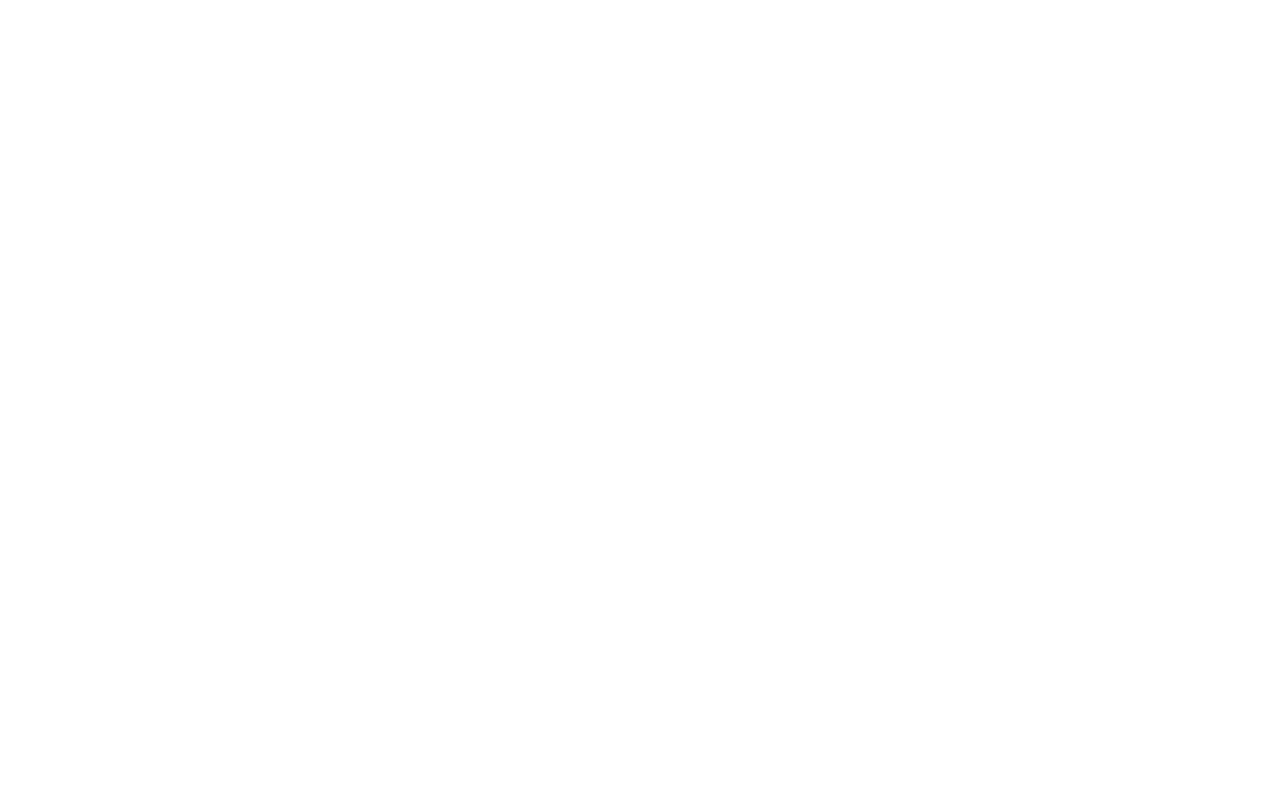
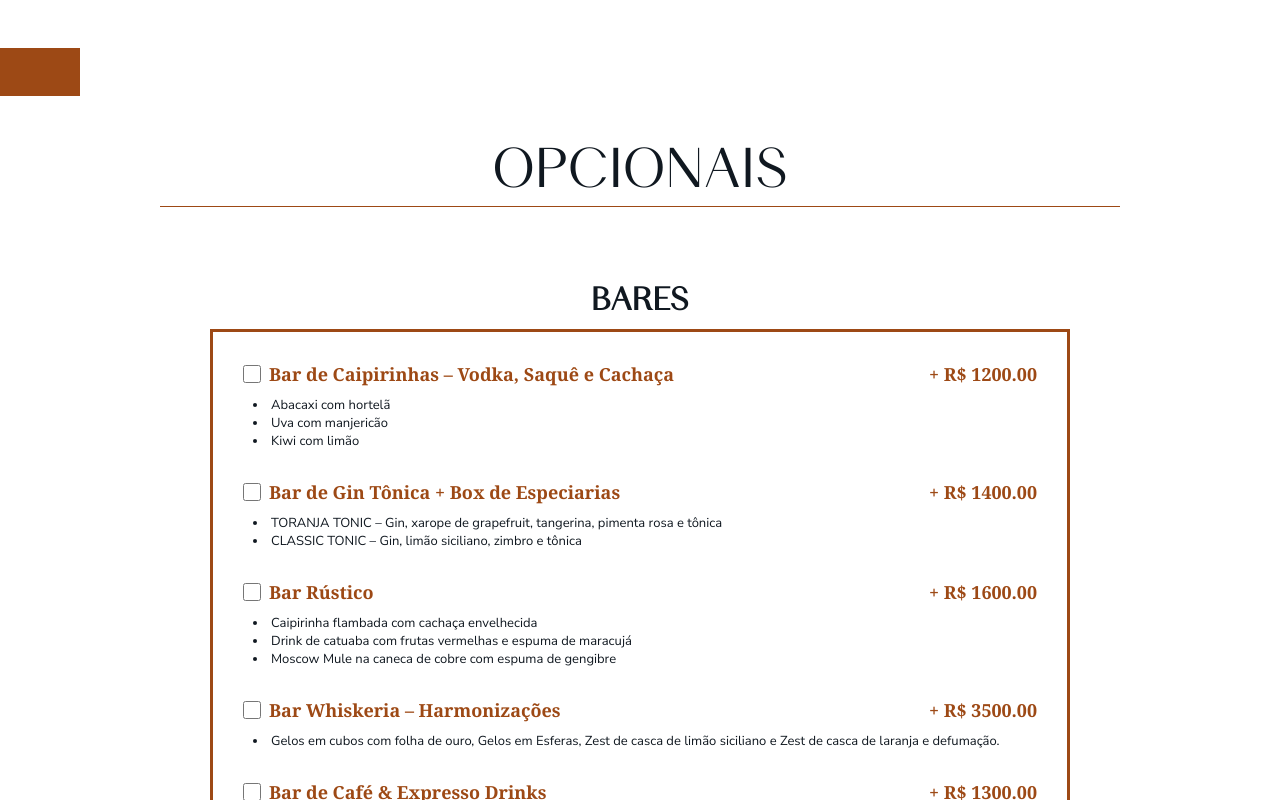
Before and after one commit to Gangue-da-Van-Branca/Frontend-Drinks, a React (Vite) app: page /opcionais in a window 1280 px wide. Before the commit this address had no page. Shown: the top 800 px of the page. Built offline with nearby package versions, Linux system fonts and the light colour scheme.

Commit message:
Adicionando os bares opcionais com calculo de preco

```diff
--- a/src/Routes/Routes.jsx
+++ b/src/Routes/Routes.jsx
@@ -5,6 +5,7 @@ import Dashboard from "../pages/Cliente/Dashboard";
 import OrcamentoResumo from "../pages/Cliente/OrcamentoResumo";
 import Pacotes from "../pages/Cliente/PacotesPage/Pacotes";
 import BaseDrinks from "../pages/Cliente/BaseDrinks/BaseDrinks";
+import Opcionais from "../pages/Cliente/Opcionais/Opcionais";
 
 export default function AppRoutes() {
   return (
@@ -14,6 +15,7 @@ export default function AppRoutes() {
         <Route path="/pacotes" element={<Pacotes />} />
         <Route path="/cadastro" element={<Cadastro />} />
         <Route path="/basedrinks" element={<BaseDrinks />} />
+        <Route path="/opcionais" element={<Opcionais />} />
         <Route path="/dashboard" element={<Dashboard />} />
         <Route path="/orcamento-resumo" element={<OrcamentoResumo />} />
       </Routes>
--- /dev/null
+++ b/src/components/OpcionaisPage/BaresOpcionais/BaresOpcionais.css
@@ -0,0 +1,72 @@
+.bares-container {
+    max-width: 900px;
+    margin: 0 auto;
+    padding: 40px 20px;
+    font-family: 'Georgia', serif;
+    color: var(--orange);
+  }
+
+  .bares-container h2 {
+    text-align: center;
+    font-size: 2rem;
+    font-family: 'SedraRegular';
+    color: var(--darkblue);
+  }
+
+  .bares-lista {
+    border: 3px solid var(--orange);
+    padding: 30px;
+  }
+
+  .bar-card {
+    margin-bottom: 30px;
+  }
+
+  .bar-header {
+    display: flex;
+    justify-content: space-between;
+    font-weight: bold;
+    font-size: 18px;
+    margin-bottom: 10px;
+  }
+
+  .bar-titulo {
+    max-width: 100%;
+  }
+
+  .bar-preco {
+    color: var(--orange);
+    white-space: nowrap;
+  }
+
+  .bar-itens {
+    list-style: disc inside;
+    padding-left: 10px;
+    font-family: 'NunitoSans';
+    margin: 0;
+    font-size: 13px;
+    color: var(--darkblue);
+  }
+
+  .bar-checkbox {
+    display: flex;
+    align-items: center;
+    gap: 8px;
+  }
+
+  .bar-checkbox input[type='checkbox'] {
+    width: 18px;
+    height: 18px;
+  }
+
+  .total-bar {
+    margin-top: 30px;
+    font-size: 18px;
+    font-weight: bold;
+    text-align: right;
+    color: var(--orange);
+  }
+
+  .total-valor {
+    color: var(--orange);
+  }
--- /dev/null
+++ b/src/components/OpcionaisPage/BaresOpcionais/BaresOpcionais.jsx
@@ -0,0 +1,94 @@
+import React, { useState } from 'react';
+import './BaresOpcionais.css';
+
+const bares = [
+  {
+    titulo: 'Bar de Caipirinhas – Vodka, Saquê e Cachaça',
+    preco: 1200,
+    itens: ['Abacaxi com hortelã', 'Uva com manjericão', 'Kiwi com limão']
+  },
+  {
+    titulo: 'Bar de Gin Tônica + Box de Especiarias',
+    preco: 1400,
+    itens: [
+      'TORANJA TONIC – Gin, xarope de grapefruit, tangerina, pimenta rosa e tônica',
+      'CLASSIC TONIC – Gin, limão siciliano, zimbro e tônica'
+    ]
+  },
+  {
+    titulo: 'Bar Rústico',
+    preco: 1600,
+    itens: [
+      'Caipirinha flambada com cachaça envelhecida',
+      'Drink de catuaba com frutas vermelhas e espuma de maracujá',
+      'Moscow Mule na caneca de cobre com espuma de gengibre'
+    ]
+  },
+  {
+    titulo: 'Bar Whiskeria – Harmonizações',
+    preco: 3500,
+    itens: [
+      'Gelos em cubos com folha de ouro, Gelos em Esferas, Zest de casca de limão siciliano e Zest de casca de laranja e defumação.'
+    ]
+  },
+  {
+    titulo: 'Bar de Café & Expresso Drinks',
+    preco: 1300,
+    itens: ['Espresso Martini', 'Irish Coffee', 'Cold Brew Tônica']
+  },
+  {
+    titulo: 'Ponche para Welcome Drink',
+    preco: 3500,
+    itens: [
+      'Lillet, hortelã, laranja bahia e tônica com gelo especial (Bloco grande de gelo com Orquídea)'
+    ]
+  }
+];
+
+export default function BaresOpcionais() {
+  const [selecionados, setSelecionados] = useState([]);
+
+  const toggleSelecionado = (titulo) => {
+    setSelecionados((prev) =>
+      prev.includes(titulo)
+        ? prev.filter((t) => t !== titulo)
+        : [...prev, titulo]
+    );
+  };
+
+  const total = bares
+    .filter((bar) => selecionados.includes(bar.titulo))
+    .reduce((acc, bar) => acc + bar.preco, 0);
+
+  return (
+    <div className="bares-container">
+      <h2>BARES</h2>
+      <div className="bares-lista">
+        {bares.map((bar, index) => (
+          <div className="bar-card" key={index}>
+            <div className="bar-header">
+              <label className="bar-checkbox">
+                <input
+                  type="checkbox"
+                  checked={selecionados.includes(bar.titulo)}
+                  onChange={() => toggleSelecionado(bar.titulo)}
+                />
+                <span className="bar-titulo">{bar.titulo}</span>
+              </label>
+              <div className="bar-preco">+ R$ {bar.preco.toFixed(2)}</div>
+            </div>
+            <ul className="bar-itens">
+              {bar.itens.map((item, i) => (
+                <li key={i}>{item}</li>
+              ))}
+            </ul>
+          </div>
+        ))}
+      </div>
+
+      <div className="total-bar">
+        Total: <span className="total-valor">R$ {total.toFixed(2)}</span>
+      </div>
+    </div>
+  );
+}
--- /dev/null
+++ b/src/components/OpcionaisPage/TopoOpcionais/TopoOpcionais.css
@@ -0,0 +1,47 @@
+#topo-opcionais {
+  padding-top: 3rem;
+}
+
+#logo-container-opcionais {
+  display: flex;
+  align-items: center;
+  margin-bottom: 2rem;
+}
+
+#barra-lateral-opcionais {
+  width: 5rem;
+  height: 3rem;
+  background-color: #9d4915;
+  margin-right: 0.5rem;
+}
+
+#linha-titulo-opcionais {
+  text-align: center;
+  font-family: "SedraRegular";
+  font-size: 3.5rem;
+  color: var(--darkblue);
+  position: relative;
+  padding-left: 10rem;
+  padding-right: 10rem;
+  margin-bottom: -1px;
+}
+
+#linha-horizontal-opcionais {
+  width: 100%;
+  height: 1px;
+  background-color: #9d4915;
+  margin-top: -15px;
+  margin-bottom: 30px;
+}
+
+#linha-titulo-opcionais p {
+  font-size: 15px;
+  font-family: "SedraMedium";
+  text-align: left;
+  color: var(--darkblue);
+}
+
+#texto-opcionais {
+  margin: 0 auto;
+  max-width: 800px;
+}
--- /dev/null
+++ b/src/components/OpcionaisPage/TopoOpcionais/TopoOpcionais.jsx
@@ -0,0 +1,18 @@
+import React from "react";
+import "./TopoOpcionais.css";
+
+const TopoOpcionais = () => {
+  return (
+    <header id="topo-opcionais">
+      <div id="logo-container-opcionais">
+        <div id="barra-lateral-opcionais" />
+      </div>
+      <div id="linha-titulo-opcionais">
+        OPCIONAIS
+        <div id="linha-horizontal-opcionais" />
+      </div>
+    </header>
+  );
+};
+
+export default TopoOpcionais;
--- /dev/null
+++ b/src/pages/Cliente/Opcionais/Opcionais.jsx
@@ -0,0 +1,15 @@
+import React from "react";
+import TopoOpcionais from "../../../components/OpcionaisPage/TopoOpcionais/TopoOpcionais";
+import BaresOpcionais from "../../../components/OpcionaisPage/BaresOpcionais/BaresOpcionais";
+import "./Opcionais.css";
+
+function Opcionais(){
+    return(
+        <div>
+            <TopoOpcionais />
+            <BaresOpcionais />
+        </div>
+    )
+}
+
+export default Opcionais;
```
Also changed, not shown: src/pages/Cliente/Opcionais/Opcionais.css (added).
